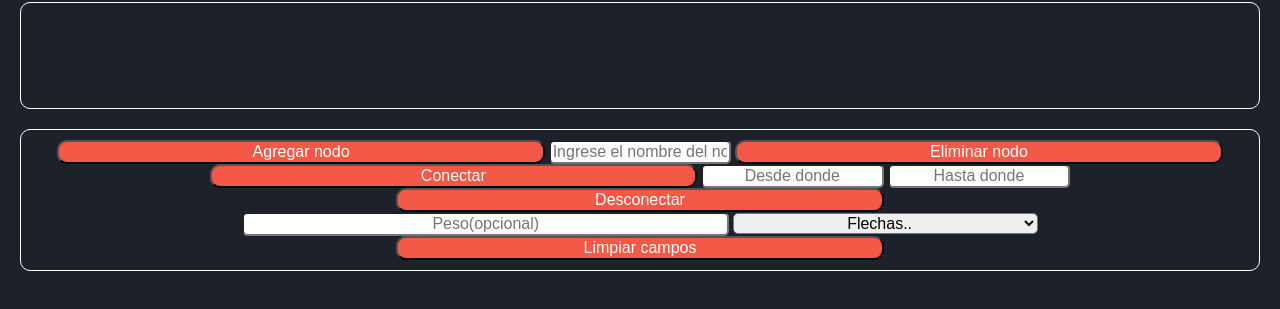
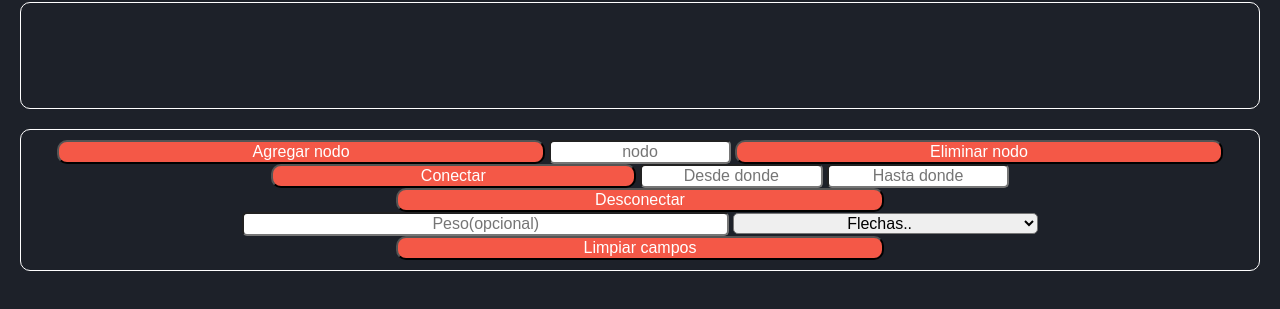
Before and after one commit to CelisIXkL098I/Graap, a website: page index.html in a window 1280 px wide. Shown: the part 55-364 px from the top of the page. Drawn offline with nearby package versions, Linux system fonts and the light colour scheme; a web font is replaced by a local one.

Commit message:
prueba 9

```diff
--- a/index.html
+++ b/index.html
@@ -29,11 +29,11 @@
       <div class="options-container">
         <div class="option">
           <button onclick="addNode()">Agregar nodo</button>
-          <input autocomplete="off" type="text" placeholder="Ingrese el nombre del nodo" id="Node"/>
+          <input autocomplete="off" type="text" placeholder="nodo" id="Node"/>
           <button onclick="Delete()">Eliminar nodo</button>
         </div>
         <div class="option">
-          <button onclick="addEdge()">Conectar</button>
+          <button onclick="addEdge()"id="addEdge">Conectar</button>
           <input autocomplete="off" type="text" placeholder="Desde donde" id="From"/>
           <input autocomplete="off" type="text" placeholder="Hasta donde" id="To"/>
           <button onclick="disconnect()">Desconectar</button>
--- a/style.css
+++ b/style.css
@@ -92,6 +92,6 @@ select {
   width: 40%;
 }
 
-#addNode{
+#addEdge{
   width: 30%;
 }
```
